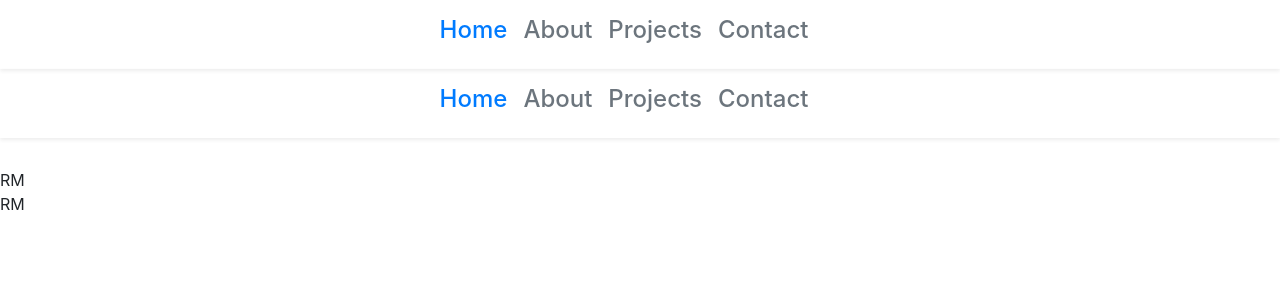
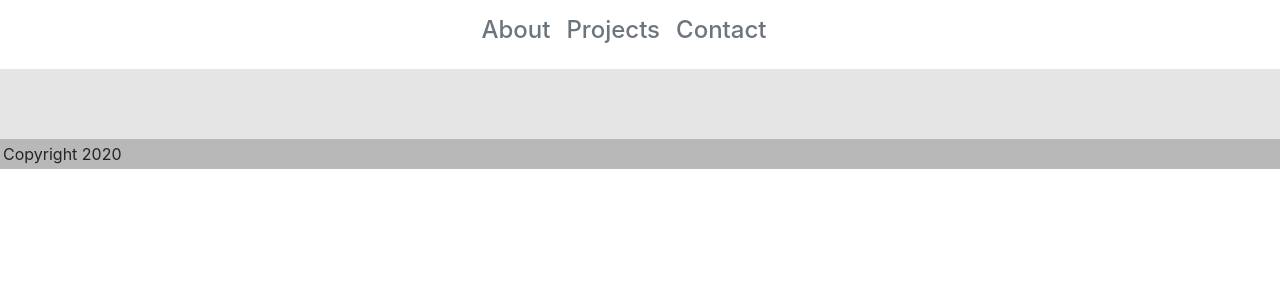
Before and after one commit to museBug/Portfolio-React-Regina, a React (Create React App) app in the folder react-portfolio/: page / in a window 1280 px wide. Shown: the top 300 px of the page. Built offline with nearby package versions, Linux system fonts and the light colour scheme.

Commit message:
adding style/fixed links and router

```diff
--- a/react-portfolio/package.json
+++ b/react-portfolio/package.json
@@ -6,10 +6,12 @@
     "@testing-library/jest-dom": "^4.2.4",
     "@testing-library/react": "^9.5.0",
     "@testing-library/user-event": "^7.2.1",
+    "axios": "^0.19.2",
     "bootstrap": "^4.5.0",
     "react": "^16.13.1",
     "react-bootstrap": "^1.0.1",
     "react-dom": "^16.13.1",
+    "react-router-dom": "^5.2.0",
     "react-scripts": "3.4.1",
     "styled-components": "^5.1.1"
   },
--- a/react-portfolio/src/App.css
+++ b/react-portfolio/src/App.css
@@ -1,3 +1,5 @@
+
+
 .App {
   text-align: center;
 }
--- a/react-portfolio/src/App.js
+++ b/react-portfolio/src/App.js
@@ -3,21 +3,21 @@ import { BrowserRouter as Router, Route} from 'react-router-dom';
 import './App.css';
 import Projects from "./pages/Projects";
 import About from "./pages/About";
-import Home from "./pages/Home";
 import Contact from "./pages/Contact";
 import Navbar from "./components/Navbar";
 import Footer from "./components/Footer";
-
+import Wrapper from "./components/Wrapper";
 
 function App() {
   return (
     <Router>
       <div>
         <Navbar />
-      <Route exact path="/" component={Home} />
+        <Wrapper>
           <Route exact path="/about" component={About} />
-      <Route exact path="/projects" component={Projects} />
-      <Route path="/contact" component={Contact} />
+          <Route exact path="/project" component={Projects} />
+          <Route exact path="/contact" component={Contact} />
+        </Wrapper>
         <Footer />
       </div>
     </Router>
--- a/react-portfolio/src/components/Footer/index.js
+++ b/react-portfolio/src/components/Footer/index.js
@@ -4,7 +4,7 @@ import "./style.css";
 function Footer() {
   return (
     <footer className="footer">
-      <span>RM</span>
+      <span>Copyright 2020</span>
     </footer>
   );
 }
--- a/react-portfolio/src/components/Footer/style.css
+++ b/react-portfolio/src/components/Footer/style.css
@@ -0,0 +1,14 @@
+.footer {
+    min-height: 100px;
+    background: #E5E5E5;
+    position: relative;
+  }
+
+  .footer span {
+    position: absolute;
+    bottom: 0;
+    left: 0;
+    right: 0;
+    padding: 3px;
+    background: #B8B8B8;
+  }
--- a/react-portfolio/src/components/Navbar/index.js
+++ b/react-portfolio/src/components/Navbar/index.js
@@ -8,18 +8,6 @@ function Navbar() {
     <nav className="navbar dark-color-background navbar-expand shadow-sm px-2">
       <div className="container d-inline-block">
         <ul className="navbar-nav d-flex justify-content-center ">
-          <li className="nav-item h4">
-            <Link
-              to="/"
-              className={
-                window.location.pathname === "/"
-                  ? "nav-link active light-color-text"
-                  : "nav-link text-muted"
-              }
-            >
-              Home
-            </Link>
-          </li>
           <li className="nav-item h4">
             <Link
               to="about"
--- a/react-portfolio/src/components/Navbar/style.css
+++ b/react-portfolio/src/components/Navbar/style.css
@@ -0,0 +1,3 @@
+nav.navbar.navbar-default {
+    margin-bottom: 0;
+  }
--- /dev/null
+++ b/react-portfolio/src/components/Wrapper/index.js
@@ -0,0 +1,8 @@
+
+import React from "react";
+
+function Wrapper(props) {
+  return <main className="wrapper" {...props} />;
+}
+
+export default Wrapper;
--- a/react-portfolio/src/pages/Contact.js
+++ b/react-portfolio/src/pages/Contact.js
@@ -0,0 +1,17 @@
+import React from "react";
+import Container from "../components/Container";
+import Row from "../components/Row";
+import Col from "../components/Col";
+import Front from "../components/Front";
+
+
+function Contact() {
+    return (
+      <div>
+
+      </div>
+
+    );
+}
+
+export default Contact;
--- a/react-portfolio/src/pages/Home.js
+++ /dev/null
@@ -1,21 +0,0 @@
-import React from "react";
-import Container from "../components/Container/index";
-import Row from "../components/Row/index";
-import Navbar from "../components/Navbar/index"
-import Footer from "../components/Footer/index"
-
-function Home() {
-  return (
-    <div>
-      <Navbar />
-      <Container style={{ marginTop: 30 }}>
-      <Row>
-
-      </Row>
-      </Container>
-      <Footer sticky={false}/>
-    </div>
-  );
-}
-
-export default Home;
```
Also changed, not shown: 2 other files (tests, documents, lock files or other folders). Lines whose indentation alone changed are shown as unchanged.
